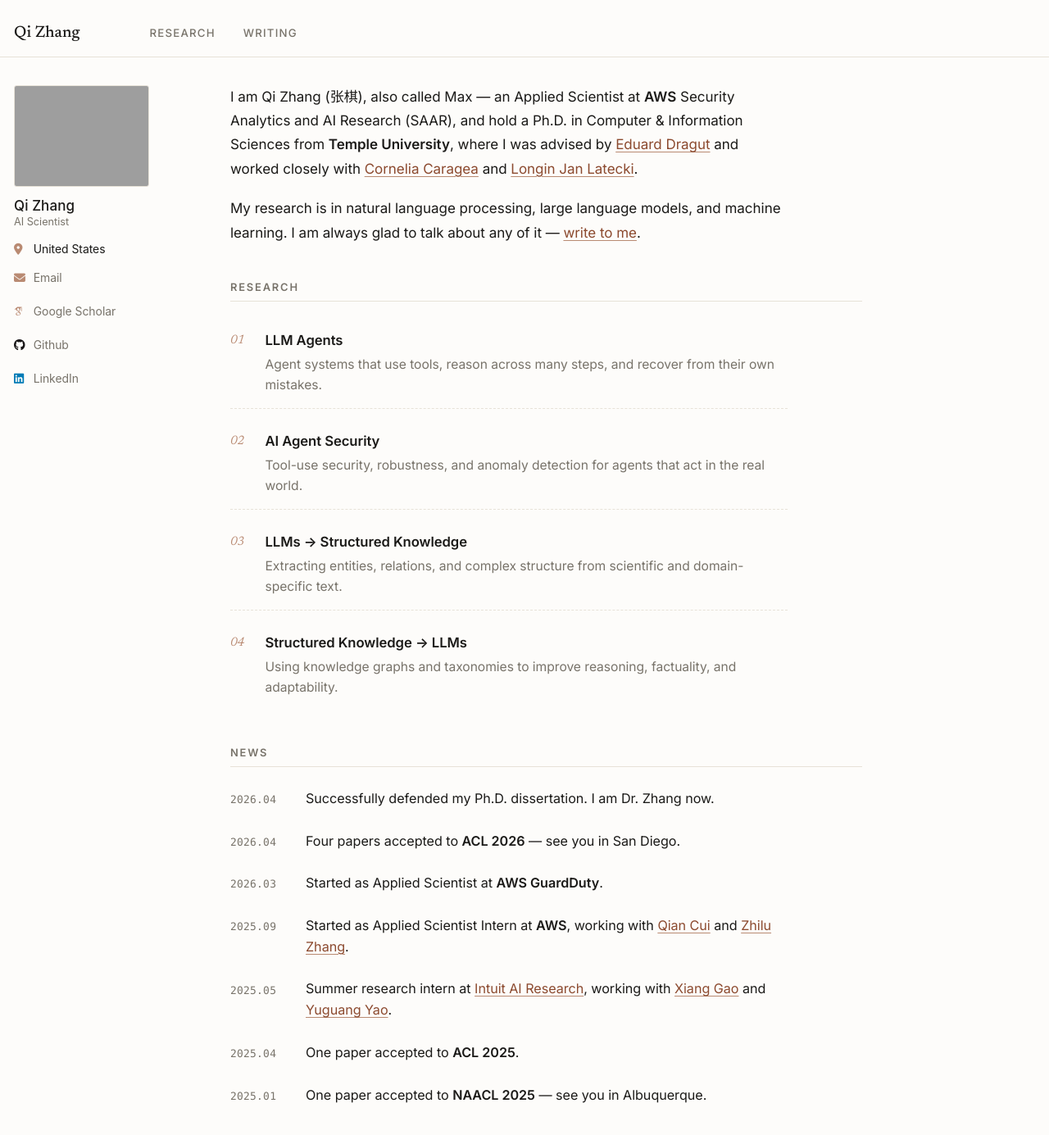
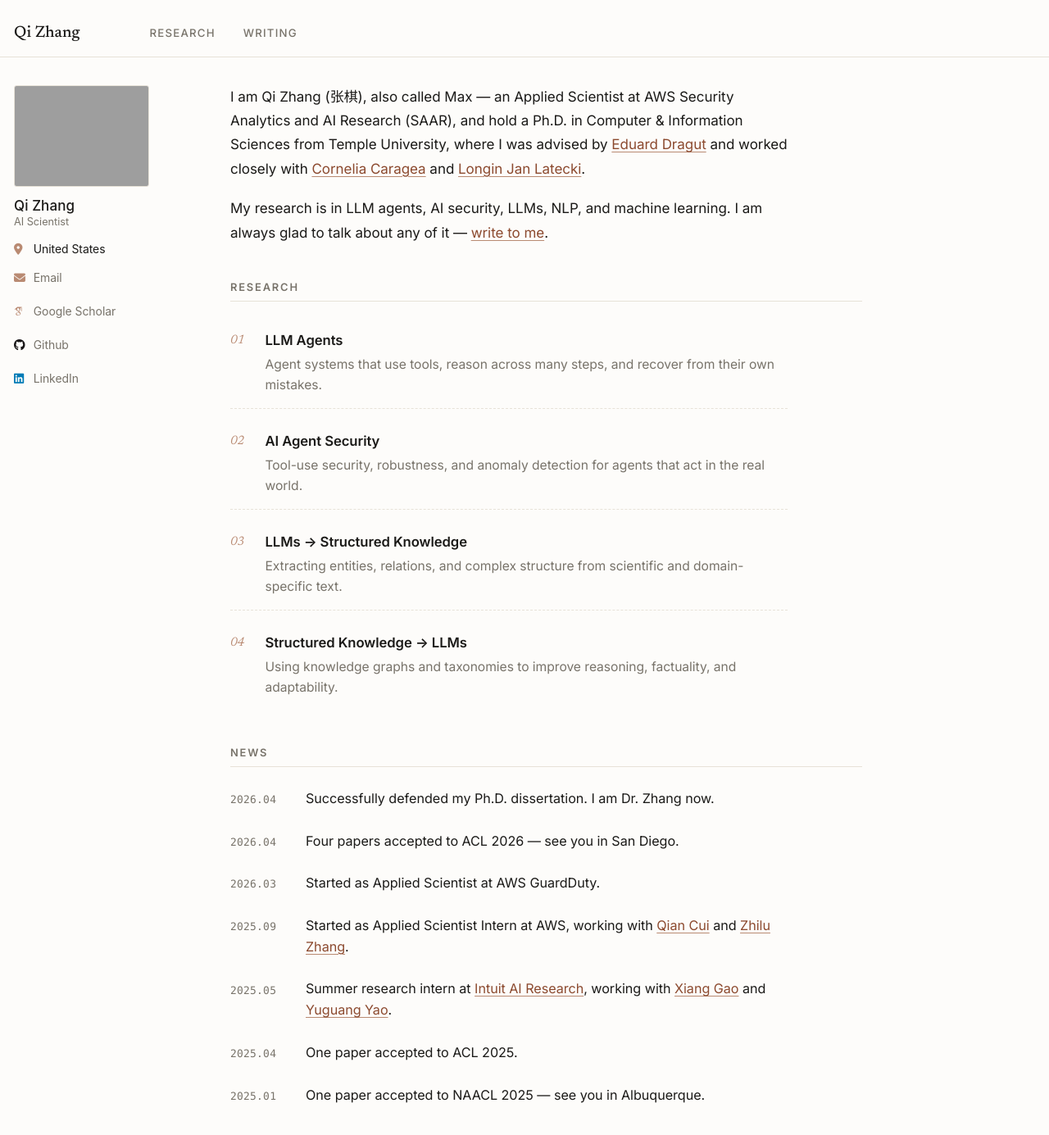
Before and after one commit to edzq/edzq.github.io, a Jekyll site: the page built from _pages/about.md, in a window 1280 px wide and 1400 px high. Shown: the top 1385 px of the window at 82% size. Built offline with Jekyll 4.4.1, drawn with Linux system fonts in a browser that asks for light colours; some web fonts are replaced.

Commit message:
Add a figure include; drop decorative bold from the homepage
- _includes/figure.html wraps an image with an optional caption and
  width, so posts get the auto-numbered "Fig. N." captions in one line
  instead of hand-written HTML. Handles remote URLs and lazy-loads.
- Narrow figures now centre themselves.
- Homepage: removed the bold on AWS, Temple University, and the venue
  names in the news list. The author-list name marker stays.
- Reworded the research line to lead with LLM agents and AI security.

Co-Authored-By: Claude Opus 5 <noreply@anthropic.com>

```diff
--- a/_pages/about.md
+++ b/_pages/about.md
@@ -6,9 +6,9 @@ redirect_from:
   - /about.html
 ---
 
-I am Qi Zhang (张棋), also called Max — an Applied Scientist at **AWS** Security Analytics and AI Research (SAAR), and hold a Ph.D. in Computer & Information Sciences from **Temple University**, where I was advised by [Eduard Dragut](https://cis.temple.edu/~edragut/index.htm) and worked closely with [Cornelia Caragea](https://www.cs.uic.edu/~cornelia/) and [Longin Jan Latecki](https://cis.temple.edu/~latecki/index.php).
+I am Qi Zhang (张棋), also called Max — an Applied Scientist at AWS Security Analytics and AI Research (SAAR), and hold a Ph.D. in Computer & Information Sciences from Temple University, where I was advised by [Eduard Dragut](https://cis.temple.edu/~edragut/index.htm) and worked closely with [Cornelia Caragea](https://www.cs.uic.edu/~cornelia/) and [Longin Jan Latecki](https://cis.temple.edu/~latecki/index.php).
 
-My research is in natural language processing, large language models, and machine learning. I am always glad to talk about any of it — [write to me](mailto:qi.zhang@temple.edu).
+My research is in LLM agents, AI security, LLMs, NLP, and machine learning. I am always glad to talk about any of it — [write to me](mailto:qi.zhang@temple.edu).
 
 ## Research
 
@@ -47,12 +47,12 @@ My research is in natural language processing, large language models, and machin
 
 <ul class="news-list">
   <li><span class="date">2026.04</span><span>Successfully defended my Ph.D. dissertation. I am Dr. Zhang now.</span></li>
-  <li><span class="date">2026.04</span><span>Four papers accepted to <b>ACL 2026</b> — see you in San Diego.</span></li>
-  <li><span class="date">2026.03</span><span>Started as Applied Scientist at <b>AWS GuardDuty</b>.</span></li>
-  <li><span class="date">2025.09</span><span>Started as Applied Scientist Intern at <b>AWS</b>, working with <a href="https://cuibuaa.github.io/">Qian Cui</a> and <a href="https://scholar.google.com/citations?hl=en&user=RydNqEYAAAAJ&view_op=list_works&sortby=pubdate">Zhilu Zhang</a>.</span></li>
+  <li><span class="date">2026.04</span><span>Four papers accepted to ACL 2026 — see you in San Diego.</span></li>
+  <li><span class="date">2026.03</span><span>Started as Applied Scientist at AWS GuardDuty.</span></li>
+  <li><span class="date">2025.09</span><span>Started as Applied Scientist Intern at AWS, working with <a href="https://cuibuaa.github.io/">Qian Cui</a> and <a href="https://scholar.google.com/citations?hl=en&user=RydNqEYAAAAJ&view_op=list_works&sortby=pubdate">Zhilu Zhang</a>.</span></li>
   <li><span class="date">2025.05</span><span>Summer research intern at <a href="https://www.intuit.com/ai/research/">Intuit AI Research</a>, working with <a href="https://scholar.google.com/citations?hl=en&user=1xqhHuEAAAAJ&view_op=list_works">Xiang Gao</a> and <a href="https://scholar.google.com/citations?user=-chIdAkAAAAJ&hl=en">Yuguang Yao</a>.</span></li>
-  <li><span class="date">2025.04</span><span>One paper accepted to <b>ACL 2025</b>.</span></li>
-  <li><span class="date">2025.01</span><span>One paper accepted to <b>NAACL 2025</b> — see you in Albuquerque.</span></li>
+  <li><span class="date">2025.04</span><span>One paper accepted to ACL 2025.</span></li>
+  <li><span class="date">2025.01</span><span>One paper accepted to NAACL 2025 — see you in Albuquerque.</span></li>
 </ul>
 
 ## Selected Publications
--- a/assets/css/site.css
+++ b/assets/css/site.css
@@ -529,7 +529,7 @@ a { color: var(--accent); text-decoration: none; }
 
 /* Figures — numbered captions, as on the reference site */
 .post-content img { max-width: 100%; height: auto; display: block; margin: 0 auto; border-radius: 3px; }
-.post-content figure { counter-increment: figure-counter; margin: 2.2em 0; }
+.post-content figure { counter-increment: figure-counter; margin: 2.2em auto; max-width: 100%; }
 .post-content figcaption {
   max-width: 85%;
   margin: 0.9em auto 0;
```
Also changed, not shown: _includes/figure.html (added, +12 -0 lines), 1 other file.
